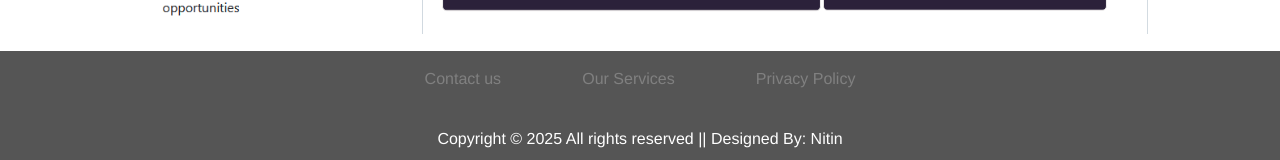
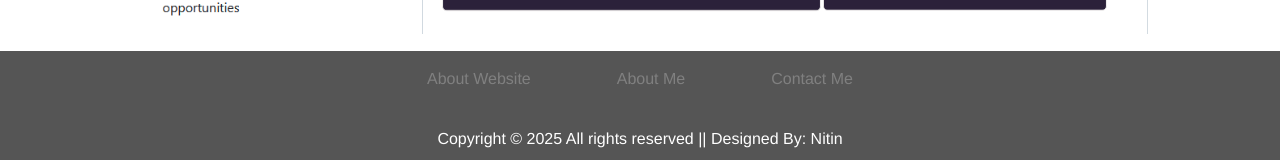
Before and after one commit to Harehn/Personal-Website, a Vue app: page / in a window 1280 px wide. Shown: the part 869-1029 px from the top of the page. Built offline with nearby package versions, Linux system fonts and the light colour scheme.

Commit message:
Changed links in footer

```diff
--- a/src/components/Footer.vue
+++ b/src/components/Footer.vue
@@ -11,9 +11,9 @@
             <li><a href="#">Career</a></li>
         </ul> -->
         <div class="links">
-            <a href="#">Contact us</a>
-            <a href="#">Our Services</a>
-            <a href="#">Privacy Policy</a>
+            <a href="#">About Website</a>
+            <a href="#">About Me</a>
+            <a href="#">Contact Me</a>
         </div>
 
         <!-- </div> -->
```
